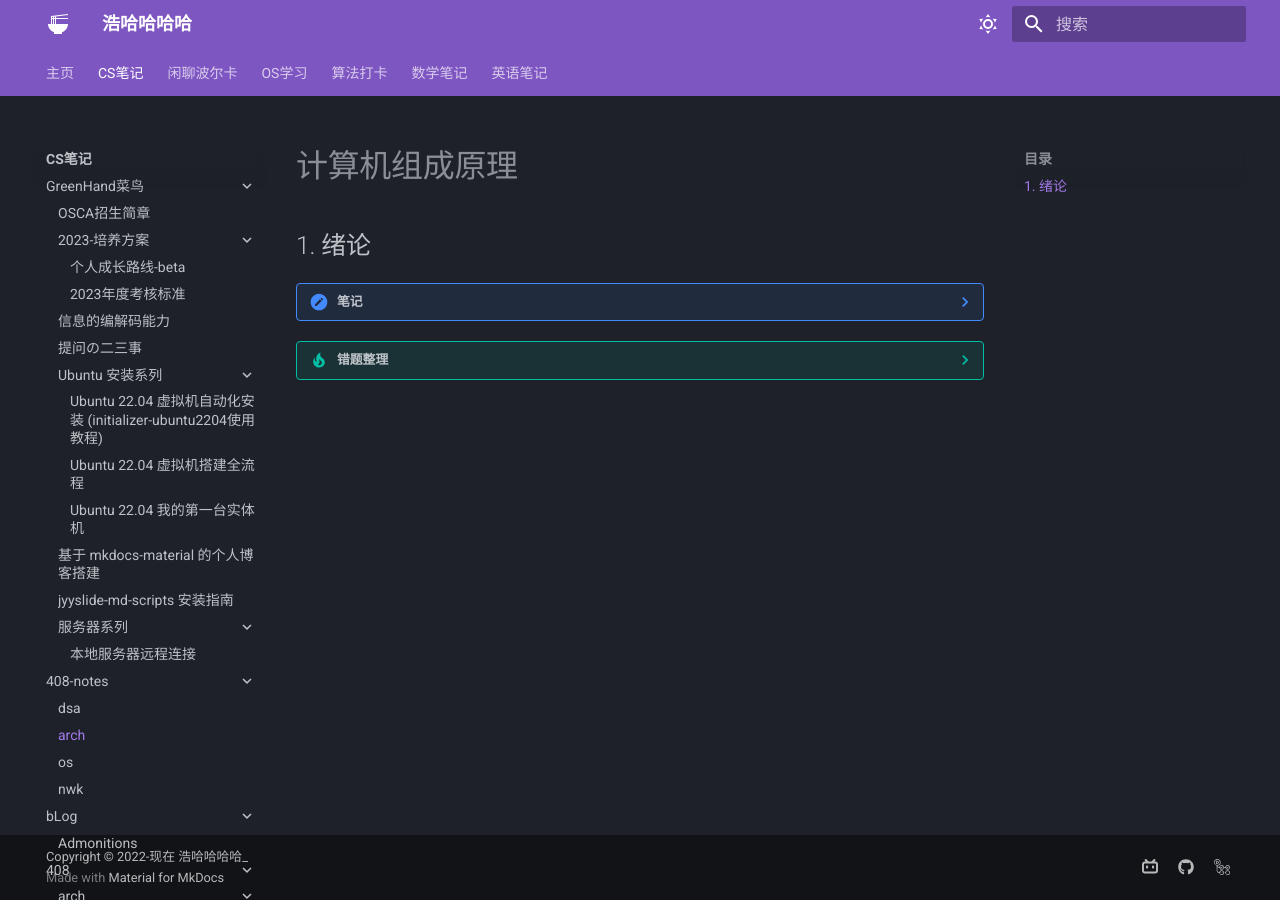
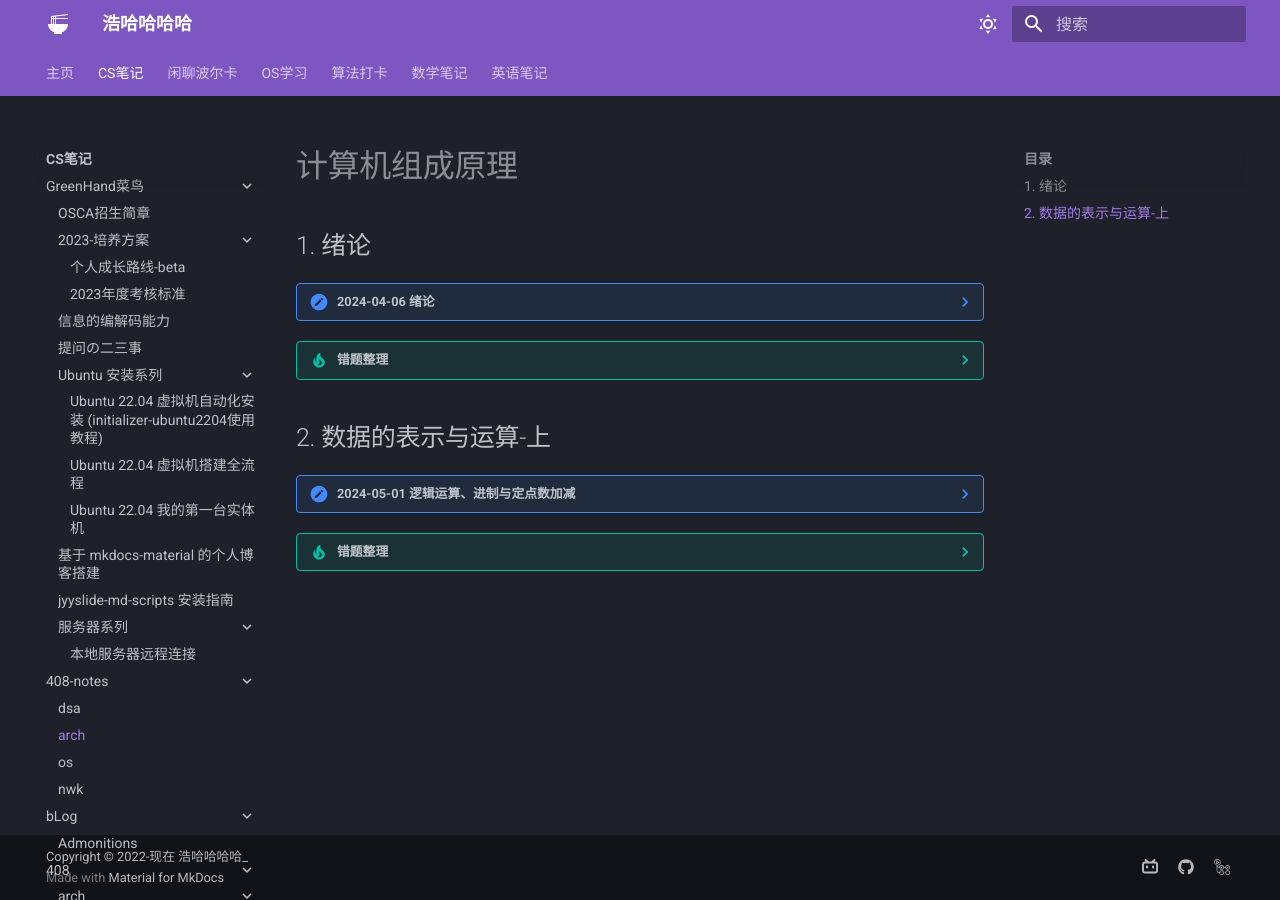
Before and after one commit to Haohahahaha/cs, an MkDocs documentation site: the page built from docs/408-notes/arch.md, in a window 1280 px wide. Built offline with MkDocs 1.6.1 and Material for MkDocs 9.7.7, drawn with Linux system fonts in a browser that asks for light colours.

Commit message:
2024-05-02_14:01:32 update

```diff
--- a/docs/408-notes/arch.md
+++ b/docs/408-notes/arch.md
@@ -4,20 +4,23 @@
 
 ## 1. 绪论
 
-??? note "笔记"
+??? note "2024-04-06 绪论"
 
     ![1-1](./pic/arch/notes/1-1.jpg)
     ![1-2](./pic/arch/notes/1-2.jpg)
 
 ??? tip "错题整理"
 
-<!---
-
 ## 2. 数据的表示与运算-上
 
-??? note "笔记"
+??? note "2024-05-01 逻辑运算、进制与定点数加减"
+
+    ![2-1](./pic/arch/notes/2-1.jpg)
+    ![2-2](./pic/arch/notes/2-2.jpg)
 
 ??? tip "错题整理"
+
+<!---
 
 ## 3. 数据的表示与运算-下
 
```
Also changed, not shown: docs/408-notes/pic/arch/notes/2-1.jpg (added), docs/408-notes/pic/arch/notes/2-2.jpg (added).
